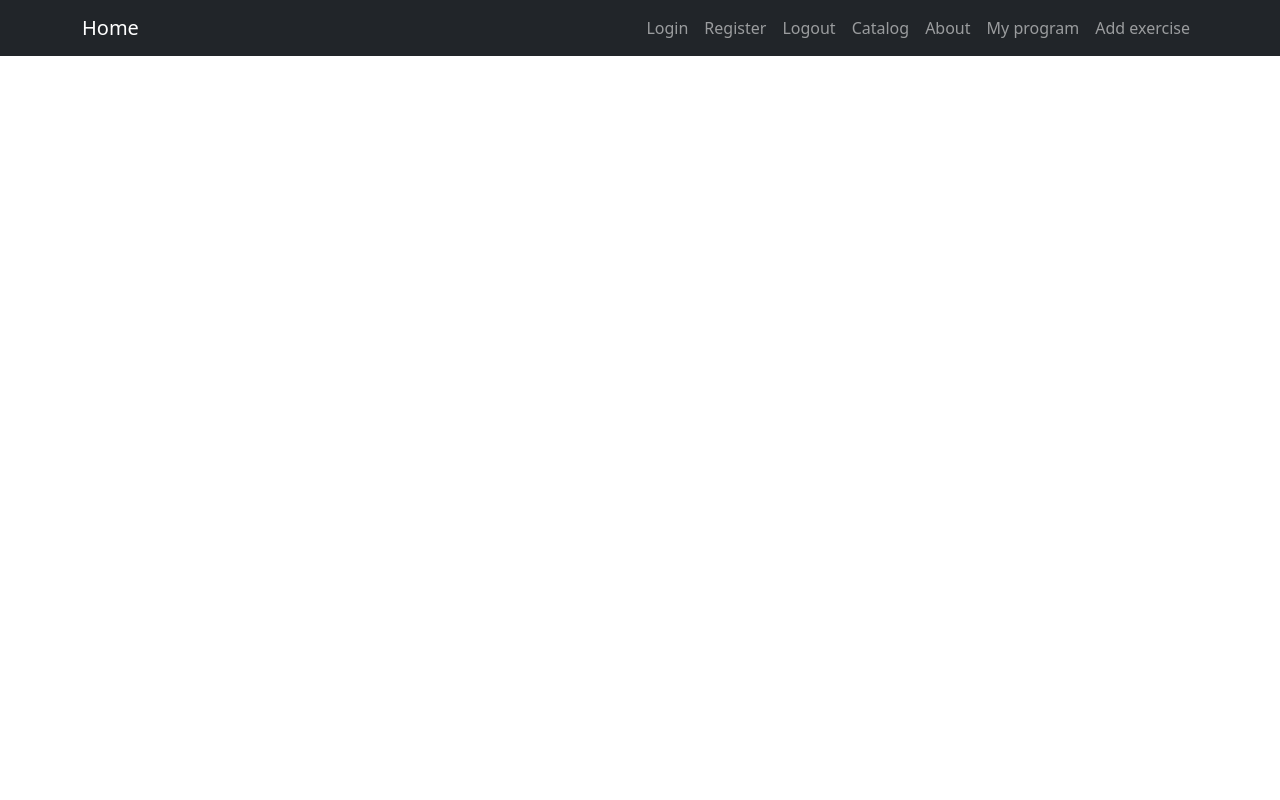
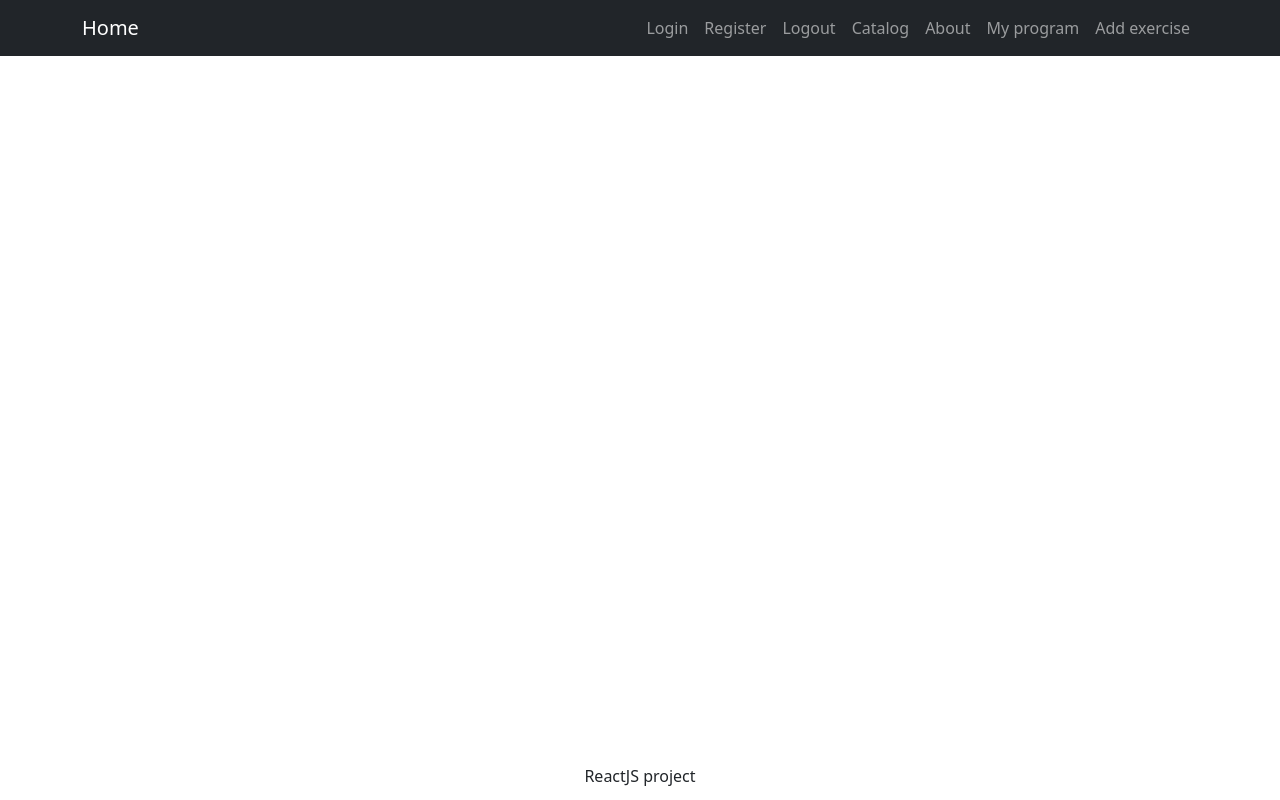
Before and after one commit to Alex7509/Fitness-App, a React (Vite) app in the folder client/: page / in a window 1280 px wide. Built offline with nearby package versions, Linux system fonts and the light colour scheme.

Commit message:
Add footer view

```diff
--- a/client/src/App.jsx
+++ b/client/src/App.jsx
@@ -1,5 +1,5 @@
 import { NavBar } from "./components/NavBar"
-
+import {Footer} from "./components/Footer"
 
 function App() {
 
@@ -7,6 +7,8 @@ function App() {
     return (
         <>
             <NavBar />
+
+            <Footer/>
         </>
     )
 }
--- /dev/null
+++ b/client/src/components/Footer.jsx
@@ -0,0 +1,10 @@
+export const Footer = () => {
+    return (
+        <footer className="p-2 mb-1 bg-white text-dark fixed-bottom">
+            <div
+                className="text-center" >
+                ReactJS project
+            </div>
+        </footer>
+    );
+};
```
